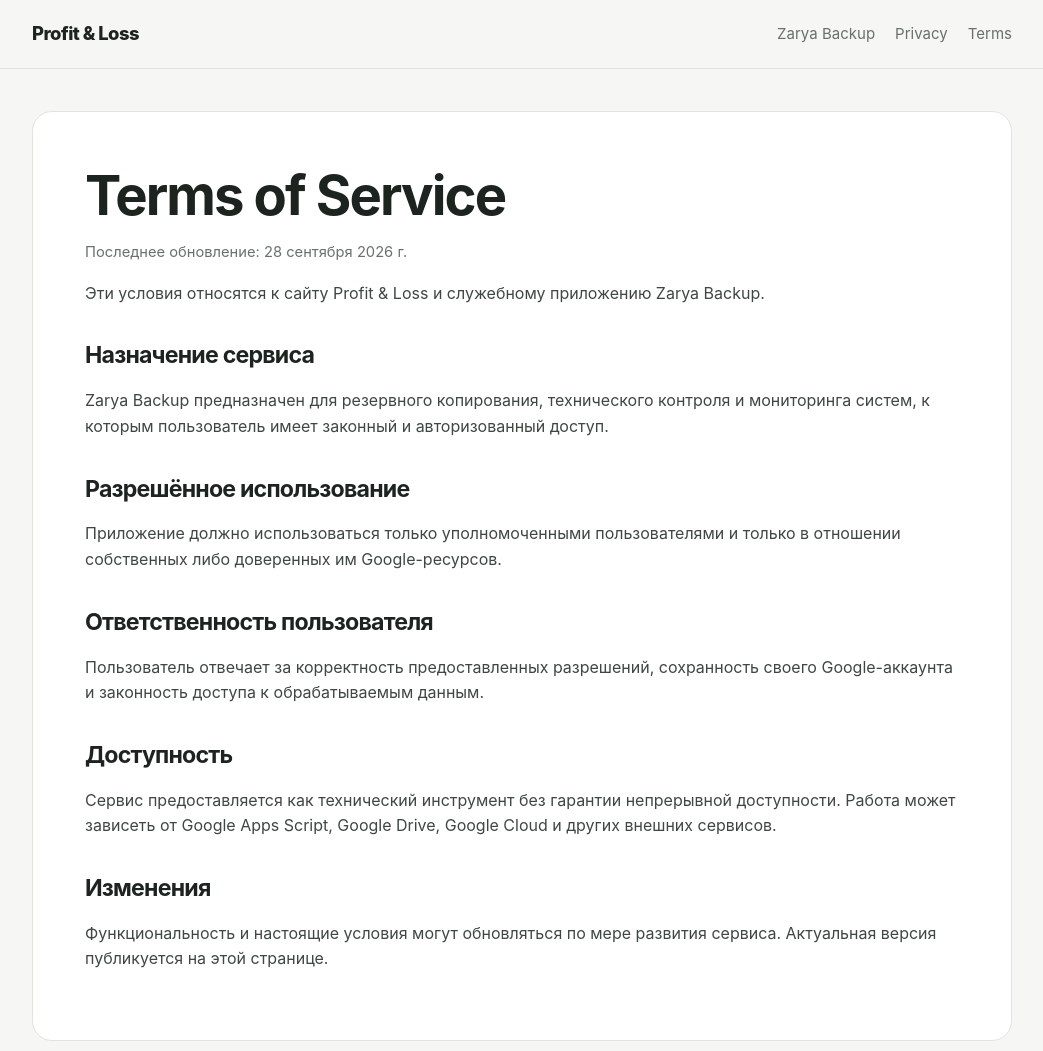
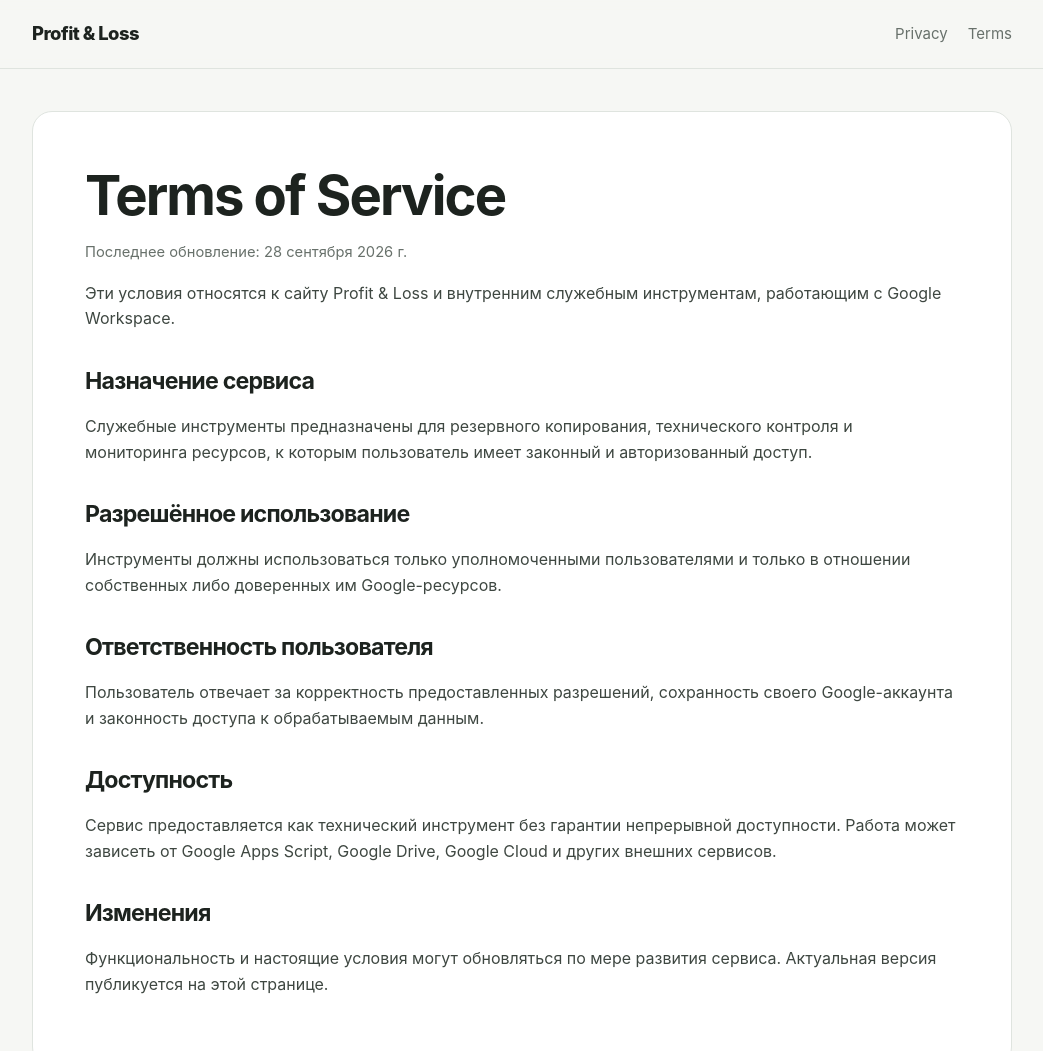
Before and after one commit to aleksejfeoktistov-cpu/profitandloss-site, a plain HTML site: page terms/index.html in a window 1280 px wide. Shown: the top 1051 px of the page, without its empty margins (118-1161 px from the left). Drawn offline with Linux system fonts and the light colour scheme.

Commit message:
Generalize terms and remove client references

```diff
--- a/terms/index.html
+++ b/terms/index.html
@@ -3,7 +3,7 @@
 <head>
   <meta charset="utf-8">
   <meta name="viewport" content="width=device-width,initial-scale=1">
-  <meta name="description" content="Terms of Service for Profit & Loss and Zarya Backup.">
+  <meta name="description" content="Terms of Service for Profit & Loss and its internal Google Workspace utilities.">
   <title>Terms of Service — Profit & Loss</title>
   <link rel="stylesheet" href="/styles.css">
 </head>
@@ -13,7 +13,6 @@
       <nav>
         <a class="brand" href="/">Profit &amp; Loss</a>
         <div class="navlinks">
-          <a href="/zarya-backup/">Zarya Backup</a>
           <a href="/privacy/">Privacy</a>
           <a href="/terms/">Terms</a>
         </div>
@@ -26,13 +25,13 @@
       <h1>Terms of Service</h1>
       <p class="meta">Последнее обновление: 28 сентября 2026 г.</p>
 
-      <p>Эти условия относятся к сайту Profit &amp; Loss и служебному приложению Zarya Backup.</p>
+      <p>Эти условия относятся к сайту Profit &amp; Loss и внутренним служебным инструментам, работающим с Google Workspace.</p>
 
       <h2>Назначение сервиса</h2>
-      <p>Zarya Backup предназначен для резервного копирования, технического контроля и мониторинга систем, к которым пользователь имеет законный и авторизованный доступ.</p>
+      <p>Служебные инструменты предназначены для резервного копирования, технического контроля и мониторинга ресурсов, к которым пользователь имеет законный и авторизованный доступ.</p>
 
       <h2>Разрешённое использование</h2>
-      <p>Приложение должно использоваться только уполномоченными пользователями и только в отношении собственных либо доверенных им Google-ресурсов.</p>
+      <p>Инструменты должны использоваться только уполномоченными пользователями и только в отношении собственных либо доверенных им Google-ресурсов.</p>
 
       <h2>Ответственность пользователя</h2>
       <p>Пользователь отвечает за корректность предоставленных разрешений, сохранность своего Google-аккаунта и законность доступа к обрабатываемым данным.</p>
```
